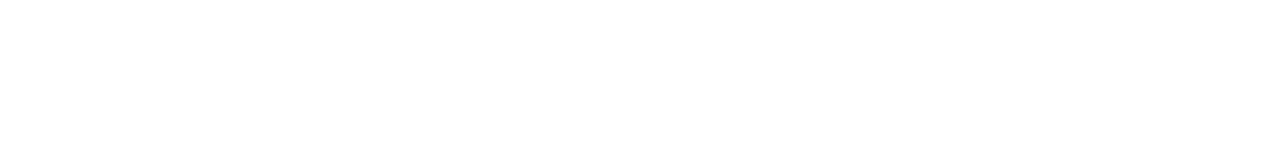
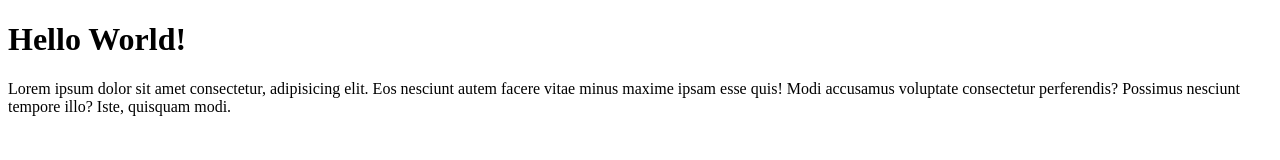
Before and after one commit to kardiyansah/repo-test, a plain HTML site: page index.html in a window 1280 px wide. Drawn offline with Linux system fonts and the light colour scheme.

Commit message:
modified file index.html

```diff
--- a/index.html
+++ b/index.html
@@ -6,6 +6,8 @@
     <title>Test GIT Remote</title>
 </head>
 <body>
+    <h1>Hello World!</h1>
 
+    <p>Lorem ipsum dolor sit amet consectetur, adipisicing elit. Eos nesciunt autem facere vitae minus maxime ipsam esse quis! Modi accusamus voluptate consectetur perferendis? Possimus nesciunt tempore illo? Iste, quisquam modi.</p>
 </body>
 </html>
```
